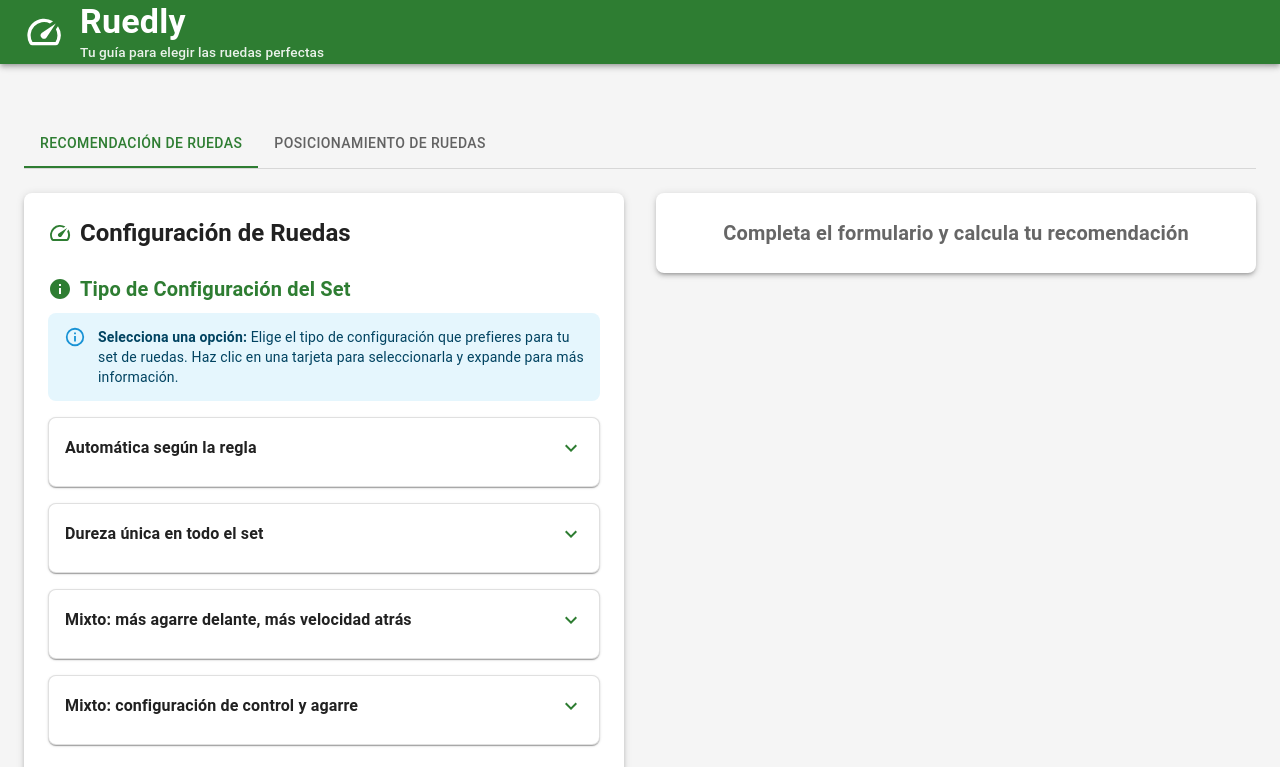
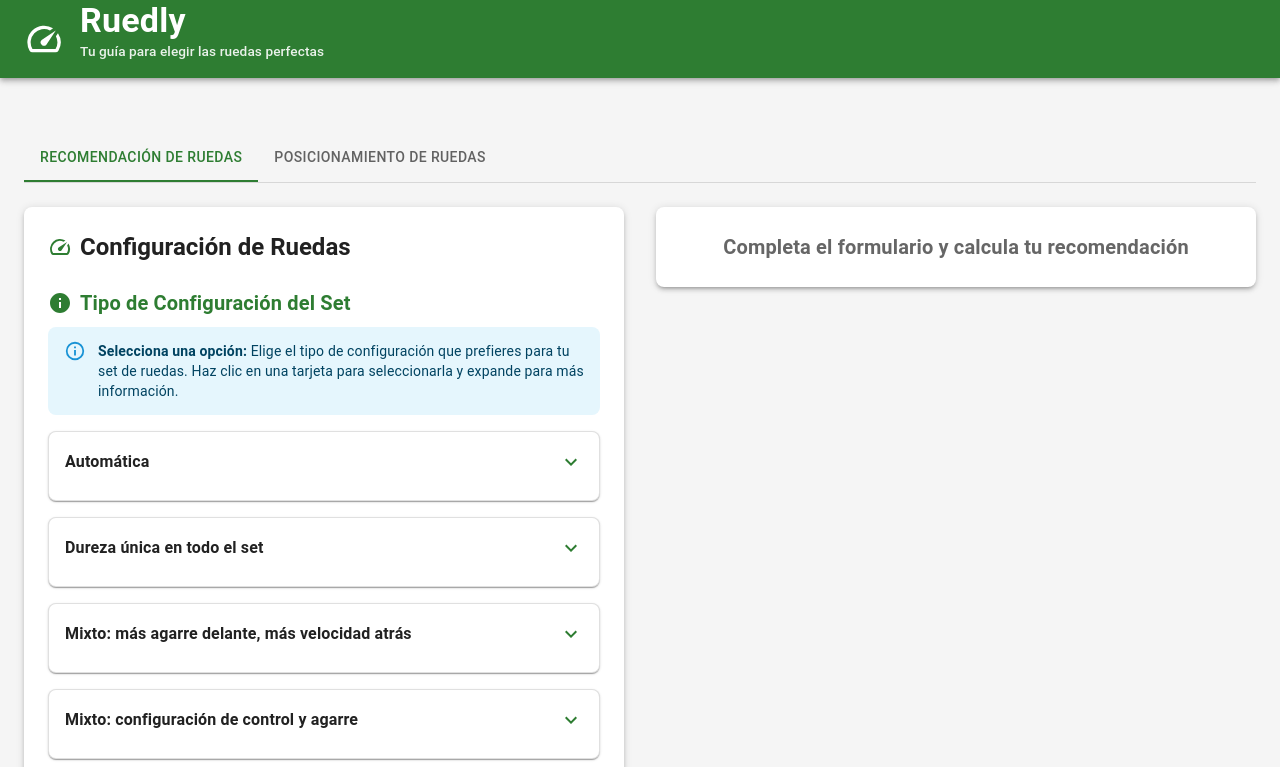
Before and after one commit to AlexxSome/ruedly-web-app, a React (Vite) app: page / in a window 1280 px wide. Shown: the top 767 px of the page. Built offline with nearby package versions, Linux system fonts and the light colour scheme.

Commit message:
fix header

```diff
--- a/src/components/Header.jsx
+++ b/src/components/Header.jsx
@@ -11,7 +11,7 @@ function Header() {
           <Typography variant="h4" component="h1" sx={{ fontWeight: 'bold', lineHeight: 1.2 }}>
             Ruedly
           </Typography>
-          <Typography variant="subtitle2" sx={{ opacity: 0.9, fontSize: '0.85rem' }}>
+          <Typography variant="subtitle2" sx={{ opacity: 0.9, fontSize: '0.85rem', mb: 2 }}>
             Tu guía para elegir las ruedas perfectas
           </Typography>
         </Box>
--- a/src/components/WheelRecommendationForm.jsx
+++ b/src/components/WheelRecommendationForm.jsx
@@ -27,7 +27,7 @@ import { Calculate, Speed, ExpandMore, Info } from '@mui/icons-material';
 const SET_CONFIG_OPTIONS = [
   {
     value: "Automática según la regla",
-    title: "Automática según la regla",
+    title: "Automática",
     description: "Usa la configuración pensada para ese escenario (por ejemplo mixedConfig con posiciones 1–4). No requiere conocimientos técnicos, es el modo más 'inteligente'.",
     advantages: ["Configuración optimizada para tu escenario", "No requiere conocimientos técnicos"],
     disadvantages: ["Menos control manual", "Puede sugerir configuraciones mixtas más complejas"]
```
